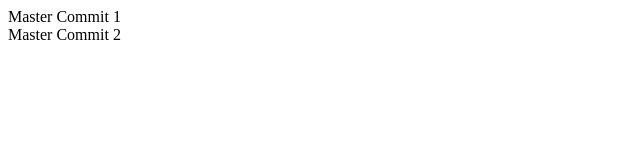
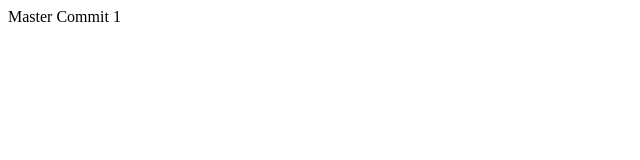
Before and after one commit to Afolabi72/git, a plain HTML site: page index.html in a window 1280 px wide. Shown: the whole page, without its empty margins (0-640 px from the left). Drawn offline with Linux system fonts and the light colour scheme.

Commit message:
Master Commit 1

```diff
--- a/index.html
+++ b/index.html
@@ -6,6 +6,5 @@
 </head>
 <body>
     <div>Master Commit 1</div>
-    <div>Master Commit 2</div>
 </body>
 </html>
```
